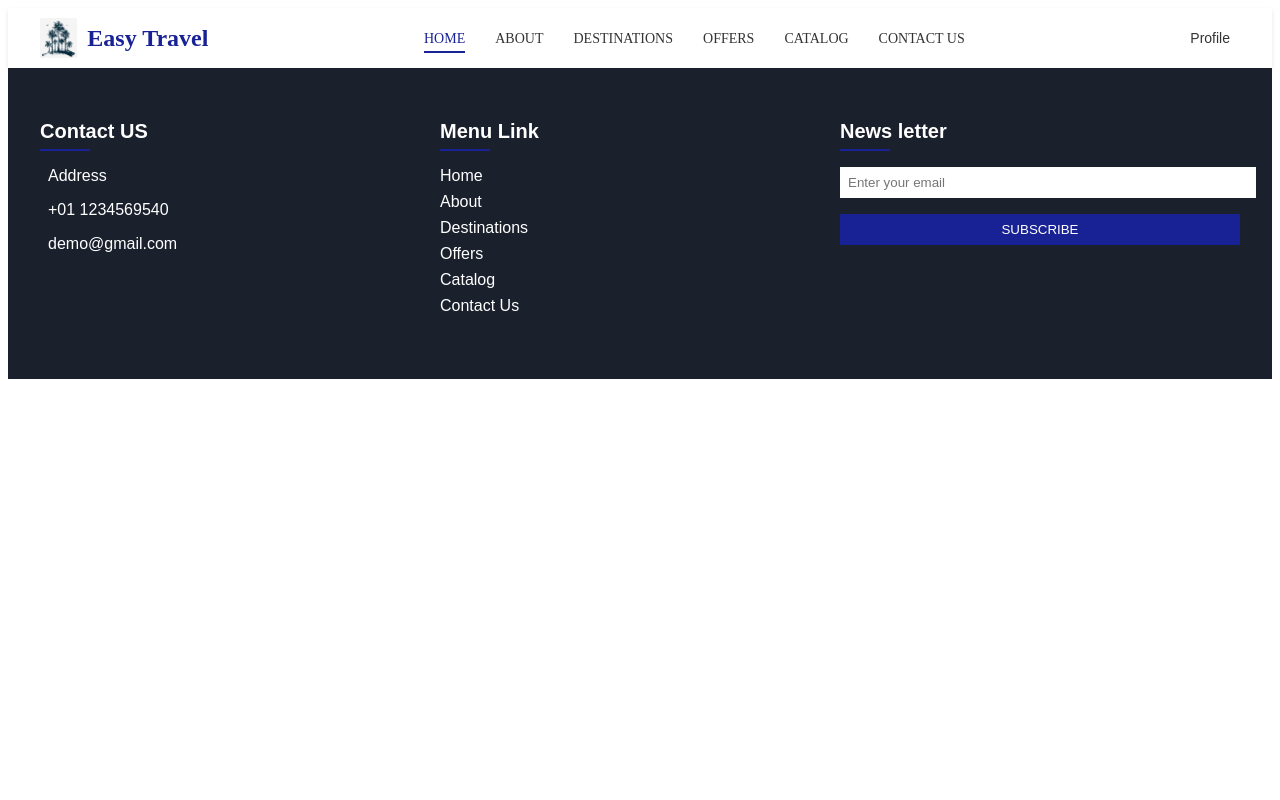
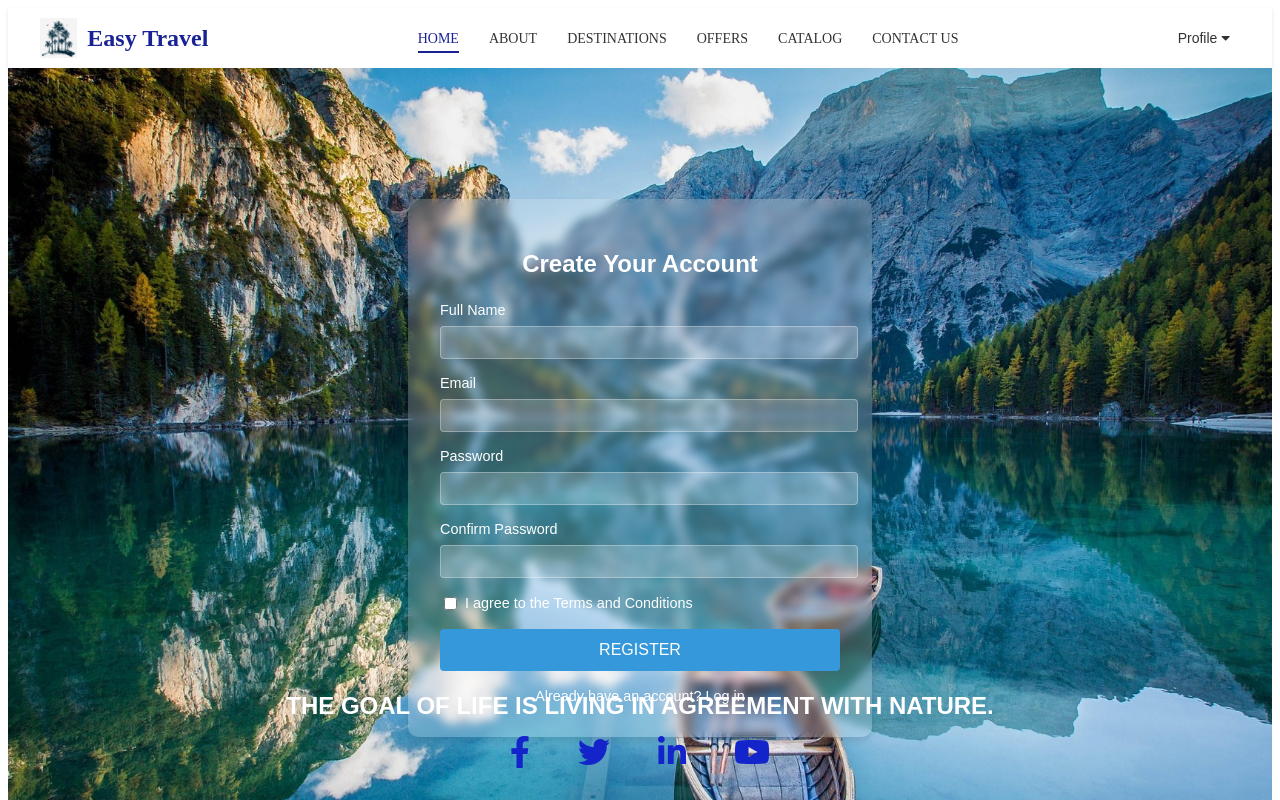
Before and after one commit to BayryamB/React-Project-Vacation, a React (Vite) app in the folder client/: page /register in a window 1280 px wide. Shown: the top 800 px of the page. Built offline with nearby package versions, Linux system fonts and the light colour scheme.

Commit message:
add register

```diff
--- a/client/index.html
+++ b/client/index.html
@@ -9,7 +9,10 @@
         />
         <meta name="viewport" content="width=device-width, initial-scale=1.0" />
         <link rel="stylesheet" href="./src/styles/style.css" />
-
+        <link
+            rel="stylesheet"
+            href="https://cdnjs.cloudflare.com/ajax/libs/font-awesome/5.15.3/css/all.min.css"
+        />
         <title>Easy Travel</title>
     </head>
     <body>
--- a/client/src/App.jsx
+++ b/client/src/App.jsx
@@ -3,6 +3,7 @@ import Destinations from "./components/Destinations";
 import Footer from "./components/Footer";
 import LoginForm from "./components/LoginForm";
 import Navigation from "./components/Navigation";
+import RegisterForm from "./components/RegisterForm";
 import Section from "./components/Section";
 import { Routes, Route } from "react-router-dom";
 //import { useState } from "react";
@@ -15,6 +16,7 @@ function App() {
                 <Route path="/" element={<Section />} />
                 <Route path="/about" element={<About />} />
                 <Route path="/destinations" element={<Destinations />} />
+                <Route path="/register" element={<RegisterForm />} />
                 <Route path="/login" element={<LoginForm />} />
             </Routes>
 
--- /dev/null
+++ b/client/src/components/RegisterForm.jsx
@@ -0,0 +1,100 @@
+import { useState } from "react";
+
+const RegisterForm = () => {
+    const [fullName, setFullName] = useState("");
+    const [email, setEmail] = useState("");
+    const [password, setPassword] = useState("");
+    const [confirmPassword, setConfirmPassword] = useState("");
+    const [agreeTerms, setAgreeTerms] = useState(false);
+
+    const handleSubmit = (e) => {
+        e.preventDefault();
+        // Handle registration logic here
+        console.log("Registration submitted", {
+            fullName,
+            email,
+            password,
+            confirmPassword,
+            agreeTerms,
+        });
+    };
+
+    return (
+        <div className="login-container">
+            <form className="login-form" onSubmit={handleSubmit}>
+                <h2>Create Your Account</h2>
+                <div className="form-group fullName">
+                    <label htmlFor="fullName">Full Name</label>
+                    <input
+                        type="text"
+                        id="fullName"
+                        value={fullName}
+                        onChange={(e) => setFullName(e.target.value)}
+                        required
+                    />
+                </div>
+                <div className="form-group">
+                    <label htmlFor="email">Email</label>
+                    <input
+                        type="email"
+                        id="email"
+                        value={email}
+                        onChange={(e) => setEmail(e.target.value)}
+                        required
+                    />
+                </div>
+                <div className="form-group">
+                    <label htmlFor="password">Password</label>
+                    <input
+                        type="password"
+                        id="password"
+                        value={password}
+                        onChange={(e) => setPassword(e.target.value)}
+                        required
+                    />
+                </div>
+                <div className="form-group">
+                    <label htmlFor="confirmPassword">Confirm Password</label>
+                    <input
+                        type="password"
+                        id="confirmPassword"
+                        value={confirmPassword}
+                        onChange={(e) => setConfirmPassword(e.target.value)}
+                        required
+                    />
+                </div>
+                <div className="remember-me">
+                    <input
+                        type="checkbox"
+                        id="agree-terms"
+                        checked={agreeTerms}
+                        onChange={(e) => setAgreeTerms(e.target.checked)}
+                        required
+                    />
+                    <label htmlFor="agree-terms">
+                        I agree to the Terms and Conditions
+                    </label>
+                </div>
+                <button type="submit" className="login-button">
+                    REGISTER
+                </button>
+                <div className="forgot-password">
+                    <a href="#">Already have an account? Log in</a>
+                </div>
+            </form>
+            <div className="quote-container">
+                <p className="quote">
+                    THE GOAL OF LIFE IS LIVING IN AGREEMENT WITH NATURE.
+                </p>
+                <div className="social-icons">
+                    <i className="fab fa-facebook-f"></i>
+                    <i className="fab fa-twitter"></i>
+                    <i className="fab fa-linkedin-in"></i>
+                    <i className="fab fa-youtube"></i>
+                </div>
+            </div>
+        </div>
+    );
+};
+
+export default RegisterForm;
--- a/client/src/styles/footer.css
+++ b/client/src/styles/footer.css
@@ -43,10 +43,6 @@
     transition: color 0.3s ease;
 }
 
-.footer-link:hover {
-    color: #182295;
-}
-
 .footer-input {
     width: 100%;
     padding: 0.5rem;
@@ -66,11 +62,8 @@
     transition: background-color 0.3s ease;
 }
 
-.footer-button:hover {
-    background-color: #182295;
-}
-
 .footer-social-icons {
+    margin-top: 1rem;
     display: flex;
     gap: 1rem;
 }
--- a/client/src/styles/login.css
+++ b/client/src/styles/login.css
@@ -8,6 +8,27 @@
     background-size: cover;
     background-position: center;
     font-family: Arial, sans-serif;
+}
+
+.login-form {
+    /* Increase the max-width to accommodate the larger form */
+    max-width: 450px;
+}
+
+/* Style for the "I agree to the Terms and Conditions" checkbox */
+.remember-me label {
+    font-size: 0.8rem;
+    line-height: 1.2;
+}
+
+/* Adjust spacing for the additional form fields */
+.form-group + .form-group {
+    margin-top: 1rem;
+}
+
+/* Style for the "Already have an account? Log in" link */
+.forgot-password a {
+    font-size: 0.9rem;
 }
 
 /* Login form styles */
@@ -39,6 +60,7 @@
     font-size: 0.9rem;
 }
 
+.fullName input,
 .form-group input[type="email"],
 .form-group input[type="password"] {
     width: 100%;
@@ -49,6 +71,7 @@
     color: white;
 }
 
+.fullName input::placeholder,
 .form-group input[type="email"]::placeholder,
 .form-group input[type="password"]::placeholder {
     color: rgba(255, 255, 255, 0.7);
@@ -119,7 +142,13 @@
 .social-icons {
     display: flex;
     justify-content: center;
-    gap: 1rem;
+    gap: 3rem;
+}
+
+.social-icons i {
+    font-size: 2rem;
+    color: rgb(19, 37, 202);
+    cursor: pointer;
 }
 
 .social-icons a {
```
